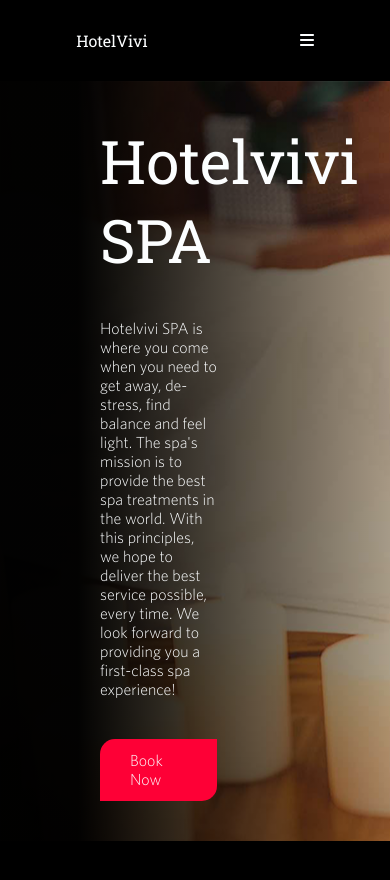
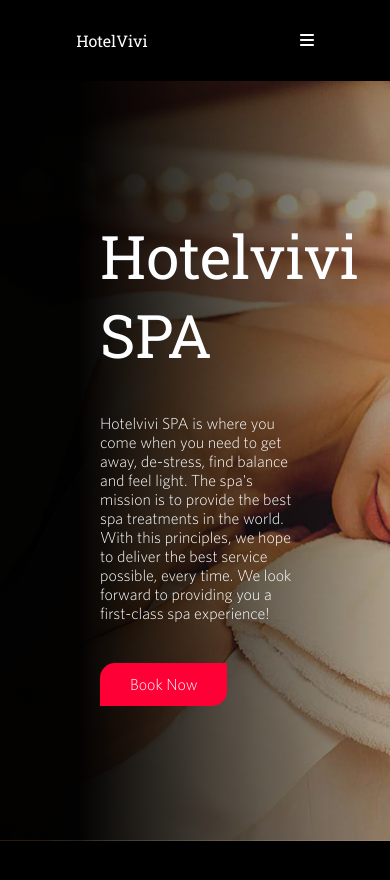
Before and after one commit to abrusu-collins/hotel-vivi, a React (Create React App) app: page /spa in a window 390 px wide. Shown: the top 880 px of the page. Built offline with nearby package versions, Linux system fonts and the light colour scheme.

Commit message:
KANYE level GENIUS

```diff
--- /dev/null
+++ b/src/sass/_sparesponsiveness.scss
@@ -0,0 +1,19 @@
+@media screen and (max-width:1095px) {
+    .spa{
+        .spa-hero{
+            & div{
+                width: 50%;
+            }
+        }
+    }
+}
+@media screen and (max-width:995px) {
+    .spa{
+        .spa-hero{
+            background-position: center;
+            & div{
+                width: 50%;
+            }
+        }
+    }
+}
--- a/src/sass/index.scss
+++ b/src/sass/index.scss
@@ -31,3 +31,4 @@
 @import "navbarresponsive";
 @import "responsiveness styles/homeresponsiveness";
 @import "responsiveness styles/footerresponsiveness";
+@import "sparesponsiveness";
--- a/src/styles/index.css
+++ b/src/styles/index.css
@@ -909,3 +909,16 @@ video {
     grid-gap: 2rem;
   }
 }
+@media screen and (max-width: 1095px) {
+  .spa .spa-hero div {
+    width: 50%;
+  }
+}
+@media screen and (max-width: 995px) {
+  .spa .spa-hero {
+    background-position: center;
+  }
+  .spa .spa-hero div {
+    width: 50%;
+  }
+}
```
